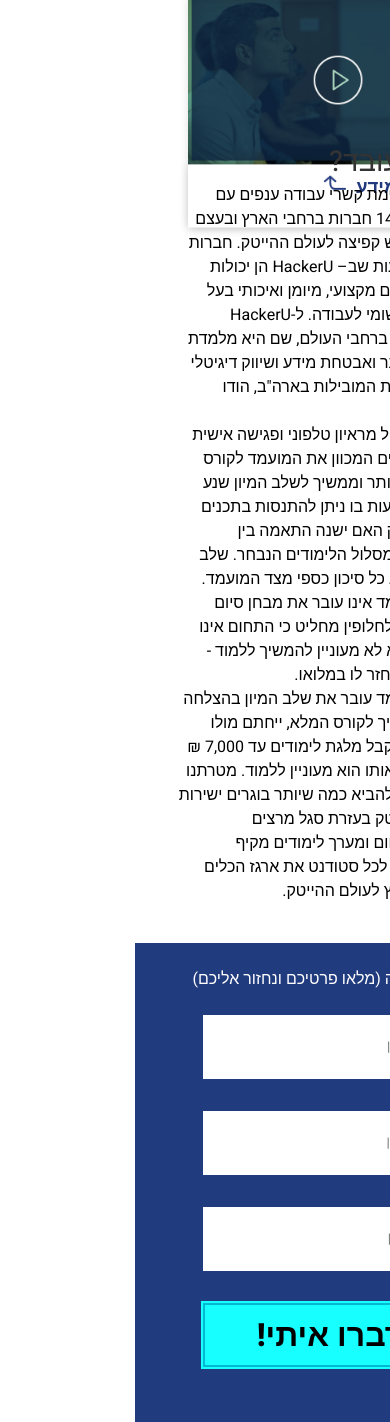
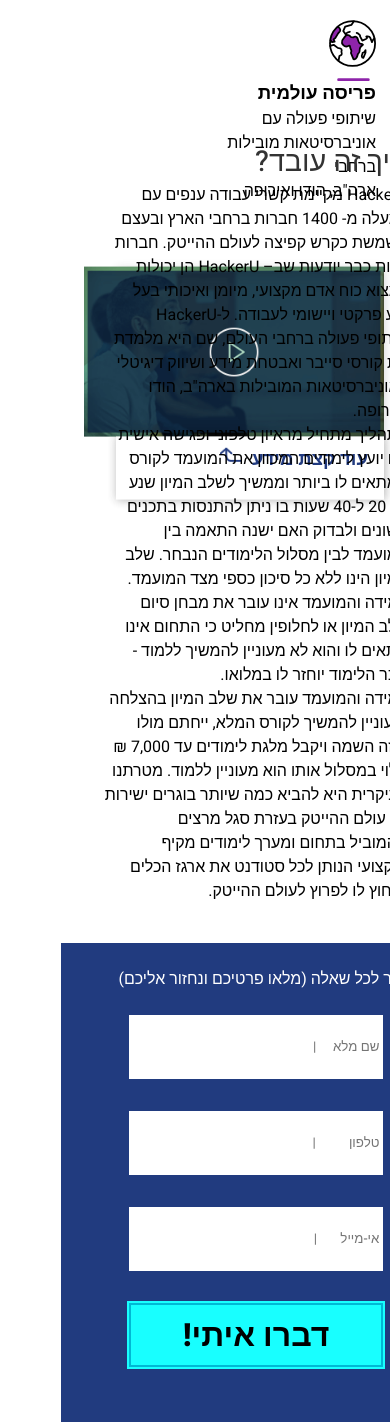
Before and after one commit to mielmaswary/hackerU, a PHP site: page / in a window 390 px wide; the page is wider, and only the part inside the window is pictured. Shown: the part 3095-4517 px from the top of that part. Run offline with PHP 8.4, Linux system fonts and the light colour scheme.

Commit message:
hackeru-final2

```diff
--- a/css/style.css
+++ b/css/style.css
@@ -1660,6 +1660,9 @@ a:hover {
 }
 
 @media (max-width: 500px) {
+    html{
+
+    }
     #registered-students-nav {
         display: none;
     }
@@ -2008,8 +2011,7 @@ a:hover {
 }
 
 #banner {
-    width: 100%;
-    min-width: 52.5rem;
+    width:358px;
     height: 11.25rem;
     background-image: linear-gradient(to left, RGB(25, 68, 162), RGB(138, 38, 170));
     color: white;
@@ -2501,15 +2503,15 @@ a:hover {
 }
 
 #video-cover-img {
-    background-image: url("../images/video-cover-img.png");
+    /* background-image: url("../images/video-cover-img.png");
     background-position: center;
     width: 18.75rem;
     height: 10.625rem;
-    background-size: cover;
+    background-size: cover; */
 }
 
 #img-video-container {
-    width: 18.75rem;
+    width: 16.75rem;
     height: 14.5rem;
     box-shadow: 1px 1px 9px rgb(55, 55, 55, 0.2);
 }
@@ -3319,7 +3321,7 @@ a:hover {
     }
     #benefit-text-container {
         display: block;
-        width: 30rem;
+        max-width: 15rem;
         margin: auto;
     }
     .benefit-item {
@@ -3500,7 +3502,7 @@ a:hover {
     }
     #banner {
         height: auto;
-        padding: 0.5rem;
+
     }
     #banner-p1 {
         display: none;
--- a/file%3a/C%3a/talpiot/hackeru/css/style.css
+++ b/file%3a/C%3a/talpiot/hackeru/css/style.css
@@ -6,6 +6,7 @@
                 font-family: 'Heebo', sans-serif;
                 text-decoration: none;
             }
+
 
             #registered-students-nav {
                 width: 100%;
--- a/index.html
+++ b/index.html
@@ -9,6 +9,7 @@
 
 <head>
     <link rel="stylesheet" href="css/style.css">
+
 
 
 </head>
```
